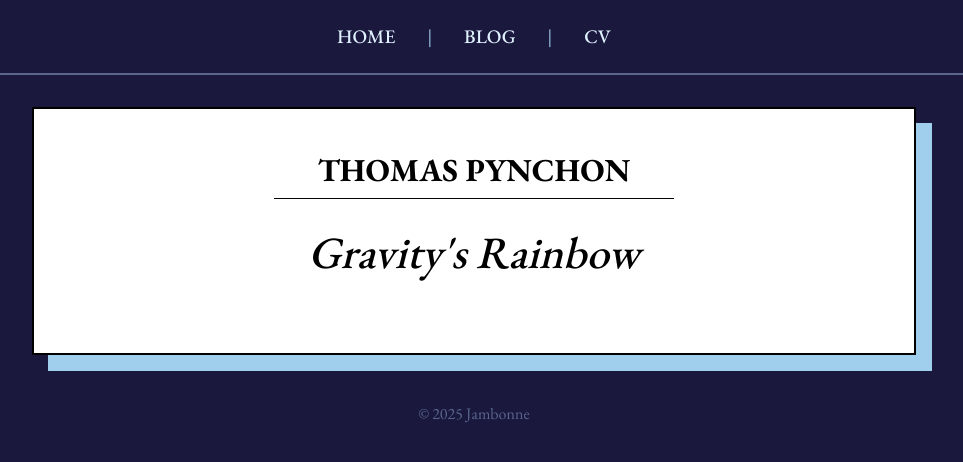
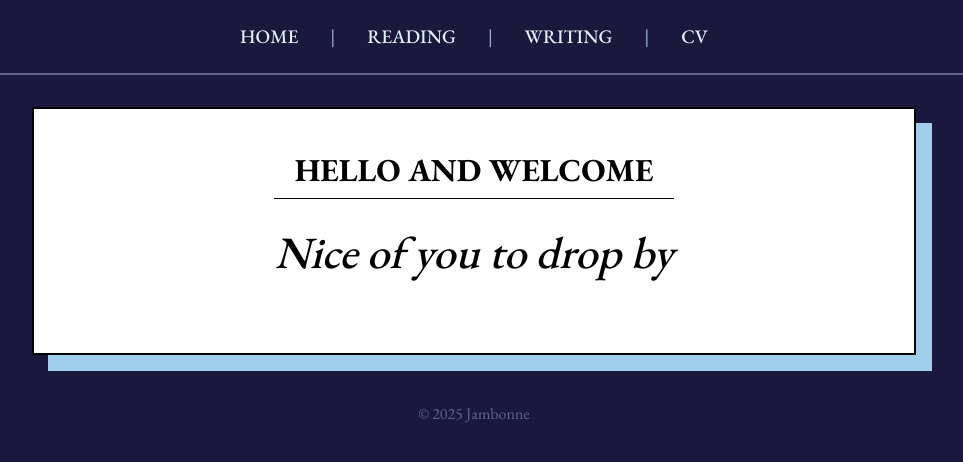
Before and after one commit to jevers9788/jambonne-site, a Python web app: template templates/index.html in a window 1280 px wide. Shown: the top 462 px of the page, without its empty margins (166-1129 px from the left). Run offline with Jinja, Linux system fonts and the light colour scheme; the template is opened without the code that fills it, so the values that code supplies are empty.

Commit message:
Site wording touchups

```diff
--- a/templates/article.html
+++ b/templates/article.html
@@ -8,6 +8,6 @@
   <div class="post-content">
     {{ content|safe }}
   </div>
-  <p><a href="/blog">← Back to Blog</a></p>
+  <p><a href="/blog">← Back </a></p>
 </article>
 {% endblock %}
--- a/templates/base.html
+++ b/templates/base.html
@@ -14,7 +14,8 @@
     <header>
         <nav>
             <a href="/">Home</a> |
-            <a href="/blog">Blog</a> |
+            <a href="/mindmap">Reading</a> |
+            <a href="/blog">Writing</a> |
             <a href="/cv">CV</a>
         </nav>
     </header>
--- a/templates/blog.html
+++ b/templates/blog.html
@@ -3,7 +3,7 @@
 {% block title %}Blog - Jambonne Site{% endblock %}
 
 {% block content %}
-<h1>Blog</h1>
+<h1>Writing</h1>
 <ul>
   {% for post in posts %}
     <li><a href="/blog/{{ post.slug }}">{{ post.title }}</a></li>
--- a/templates/index.html
+++ b/templates/index.html
@@ -3,6 +3,6 @@
 {% block title %}Blog - Jambonne Site{% endblock %}
 
 {% block content %}
-<h1>THOMAS PYNCHON</h1>
-<h2>Gravity's Rainbow</h2>
+<h1>HELLO AND WELCOME</h1>
+<h2>Nice of you to drop by</h2>
 {% endblock %}
```
